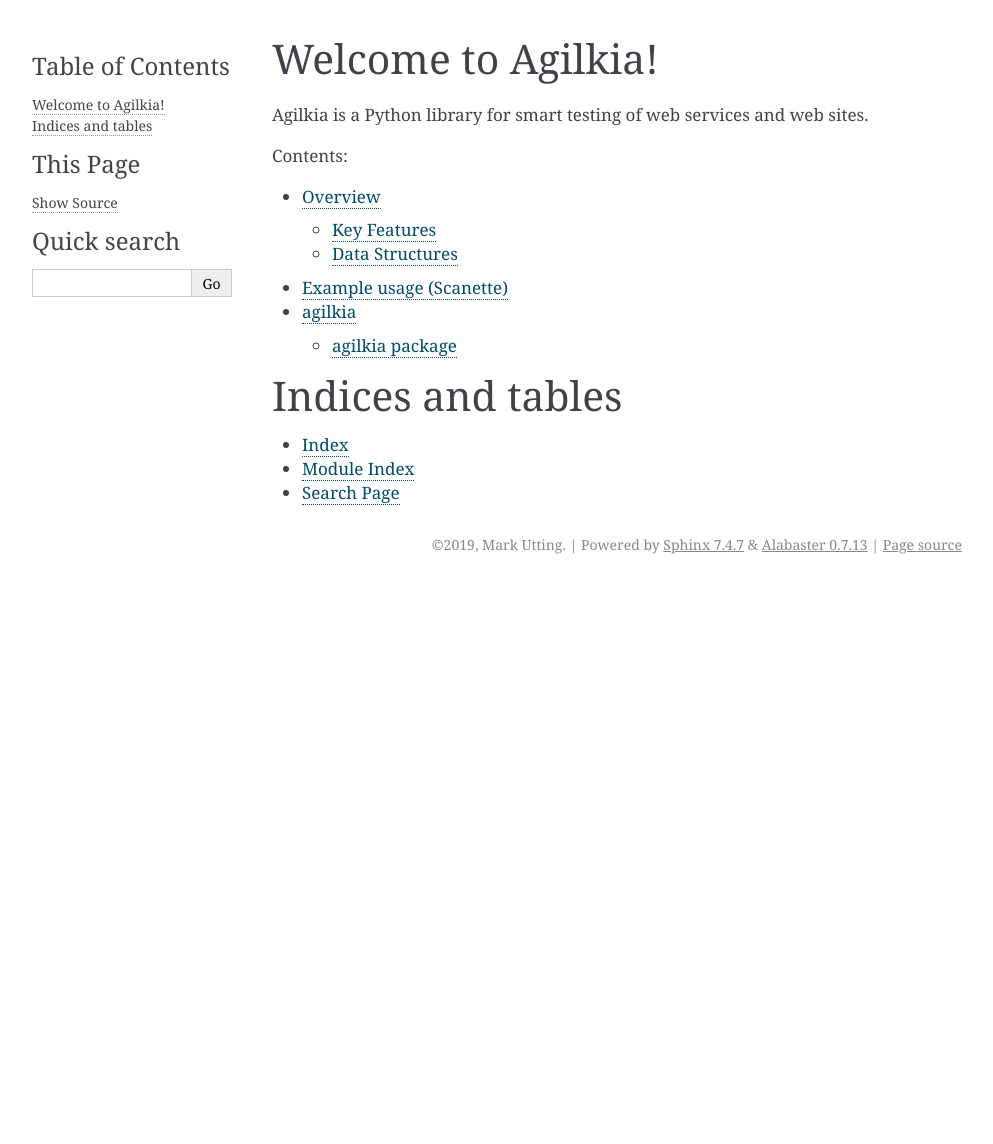
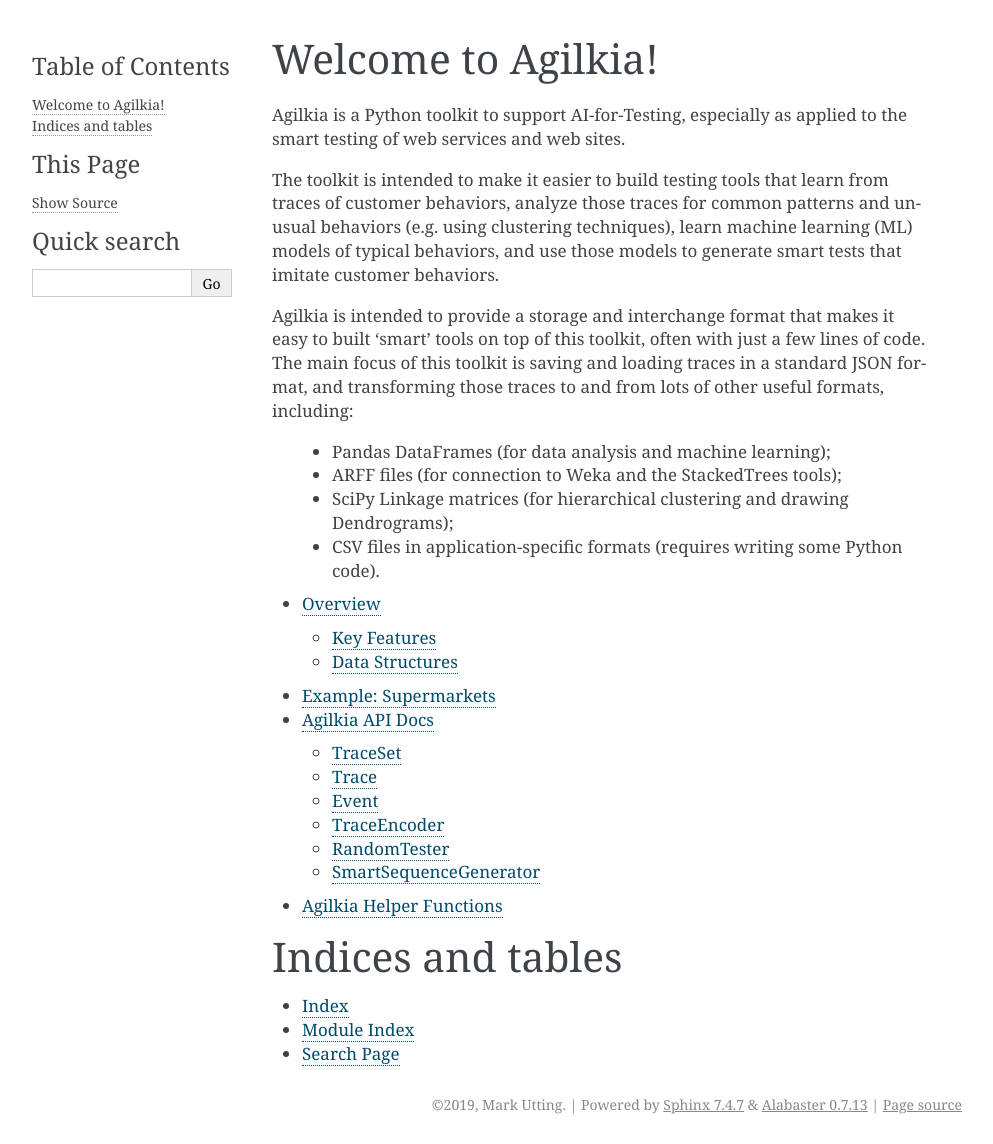
Before and after one commit to PHILAE-PROJECT/agilkia, a Sphinx documentation site: the page built from docs/source/index.rst, in a window 1280 px wide. Shown: the whole page, without its empty margins (148-1141 px from the left). Built offline with Sphinx 7.4.7, drawn with Linux system fonts in a browser that asks for light colours; before the commit the page ends 900 px from its top, so only the background shows below that.

Commit message:
Lots of improvements to the documentation, including better structure.

```diff
--- a/docs/source/agilkia.rst
+++ b/docs/source/agilkia.rst
@@ -1,30 +1,59 @@
-agilkia package
-===============
+Agilkia API Docs
+================
 
-Submodules
-----------
-
-agilkia.json\_traces module
----------------------------
-
-.. automodule:: agilkia.json_traces
+TraceSet
+--------
+.. autoclass:: agilkia.TraceSet
    :members:
-   :undoc-members:
    :show-inheritance:
 
-agilkia.random\_tester module
------------------------------
+Trace
+-----
+.. autoclass:: agilkia.Trace
+   :members:
+   :show-inheritance:
 
-.. automodule:: agilkia.random_tester
+Event
+-----
+.. autoclass:: agilkia.Event
    :members:
-   :undoc-members:
+   :show-inheritance:
+
+TraceEncoder
+------------
+.. autoclass:: agilkia.TraceEncoder
+   :members:
+   :show-inheritance:
+
+RandomTester
+------------
+.. autoclass:: agilkia.RandomTester
+   :members:
+   :show-inheritance:
+
+SmartSequenceGenerator
+----------------------
+.. autoclass:: agilkia.SmartSequenceGenerator
+   :members:
    :show-inheritance:
 
 
-Module contents
----------------
+Agilkia Helper Functions
+========================
 
-.. automodule:: agilkia
-   :members:
-   :undoc-members:
-   :show-inheritance:
+Most of these global functions are just helper functions for the main agilkia
+classes.  However, some may be useful as standalone functions when building
+other kinds of tools.
+
+
+.. module:: agilkia.json_traces
+
+.. autofunction:: xml_decode
+.. autofunction:: default_map_to_chars
+.. autofunction:: trace_to_string
+.. autofunction:: traces_to_pandas
+
+
+.. module:: agilkia.random_tester
+
+.. autofunction:: read_input_rules
--- a/docs/source/conf.py
+++ b/docs/source/conf.py
@@ -59,4 +59,4 @@
 # Add any paths that contain custom static files (such as style sheets) here,
 # relative to this directory. They are copied after the builtin static files,
 # so a file named "default.css" will overwrite the builtin "default.css".
-html_static_path = ['_static']
+# html_static_path = ['_static']
--- a/docs/source/index.rst
+++ b/docs/source/index.rst
@@ -6,15 +6,33 @@
 Welcome to Agilkia!
 ===================================
 
-Agilkia is a Python library for smart testing of web services and web sites.
+Agilkia is a Python toolkit to support AI-for-Testing, especially as applied
+to the smart testing of web services and web sites.
+
+The toolkit is intended to make it easier to build testing tools that learn
+from traces of customer behaviors, analyze those traces for common patterns
+and unusual behaviors (e.g. using clustering techniques), learn machine learning (ML)
+models of typical behaviors, and use those models to generate smart tests that
+imitate customer behaviors.
+
+Agilkia is intended to provide a storage and interchange format that makes it easy to
+built 'smart' tools on top of this toolkit, often with just a few lines of code.
+The main focus of this toolkit is saving and loading traces in a standard JSON
+format, and transforming those traces to and from lots of other useful formats,
+including:
+
+ * Pandas DataFrames (for data analysis and machine learning);
+ * ARFF files (for connection to Weka and the StackedTrees tools);
+ * SciPy Linkage matrices (for hierarchical clustering and drawing Dendrograms);
+ * CSV files in application-specific formats (requires writing some Python code).
+
 
 .. toctree::
    :maxdepth: 2
-   :caption: Contents:
 
    overview
    example
-   modules
+   agilkia
 
 
 Indices and tables
```
Also changed, not shown: DEVELOPERS.md (+4 -0 lines), README.md (+82 -21 lines), docs/source/example.rst (+8 -3 lines), docs/source/modules.rst (deleted, +0 -7 lines), docs/source/overview.rst (+28 -28 lines), 2 other files.
